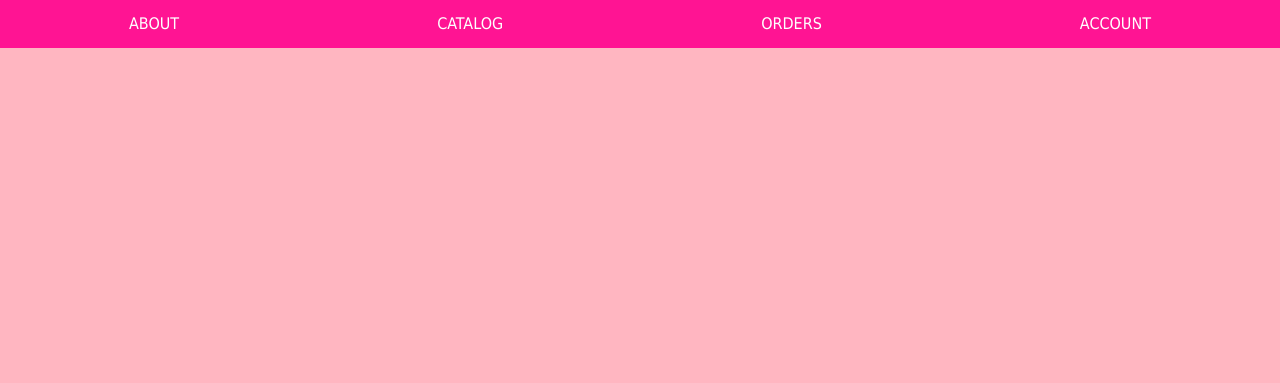
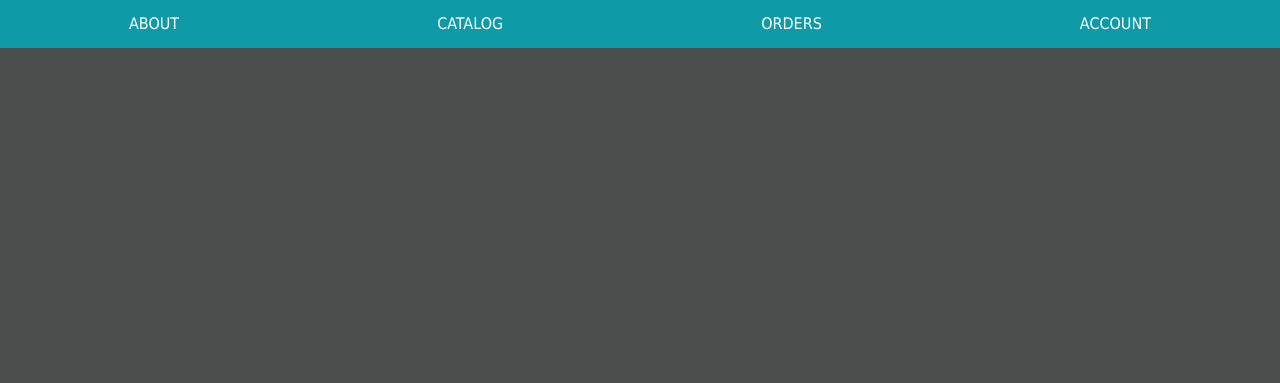
Before and after one commit to melanietr98/DOM-MENU-LAB, a plain HTML site: page index.html in a window 1280 px wide. Shown: the top 383 px of the page. Drawn offline with Linux system fonts and the light colour scheme.

Commit message:
changed the js script

```diff
--- a/script.js
+++ b/script.js
@@ -1,4 +1,3 @@
-// Menu data structure
 var menuLinks = [
   {text: 'about', href: '/about'},
   {text: 'catalog', href: '/catalog'},
@@ -6,40 +5,35 @@ var menuLinks = [
   {text: 'account', href: '/account'},
 ];
 
-// task 1.1
+// Task 1.0
 let mainEl = document.querySelector('main')
 
-
+// Task 1.1
 mainEl.style.backgroundColor = 'var(--main-bg)'
 
-//task 1.2
+// Task 1.2
 mainEl.innerHTML = '<h1>SEI Rocks!</h1>'
 
-//task 1.3
+// Task 1.3
 mainEl.classList.add('flex-ctr')
 
-//task 2.0
+// Task 2.0
 let topMenuEl = document.querySelector('#top-menu')
 
-//task 2.1
+// Task 2.1
 topMenuEl.style.height = "100%"
 
-//task 2.2
+// Task 2.2
+topMenuEl.classList.add('flex-around')
+
+// Task 2.3
 topMenuEl.style.backgroundColor = 'var(--top-menu-bg)'
 
-//task 2.3
-topMenuEl.classList.add('flex-around')
-
-
-
-console.log(menuLinks)
+// Task 3.1
 for(let i = 0; i < menuLinks.length; i++){
-    // console.log(menuLinks[i].text)
     let link = menuLinks[i]
     let a = document.createElement("a")
-    // topMenuEl.innerHTML += link.text
     a.setAttribute("href", link.href)
     a.innerHTML = link.text
     topMenuEl.appendChild(a)
 }
-console.log(topMenuEl)
--- a/style.css
+++ b/style.css
@@ -4,9 +4,9 @@
 
 /* CSS Custom Properties */
 :root {
-  --main-bg: lightpink;
-  --top-menu-bg: deeppink;
-  --sub-menu-bg: rebeccapurple;
+  --main-bg: #4a4e4d;
+  --top-menu-bg: #0e9aa7;
+  --sub-menu-bg: #3da4ab;
 }
 
 body {
```
